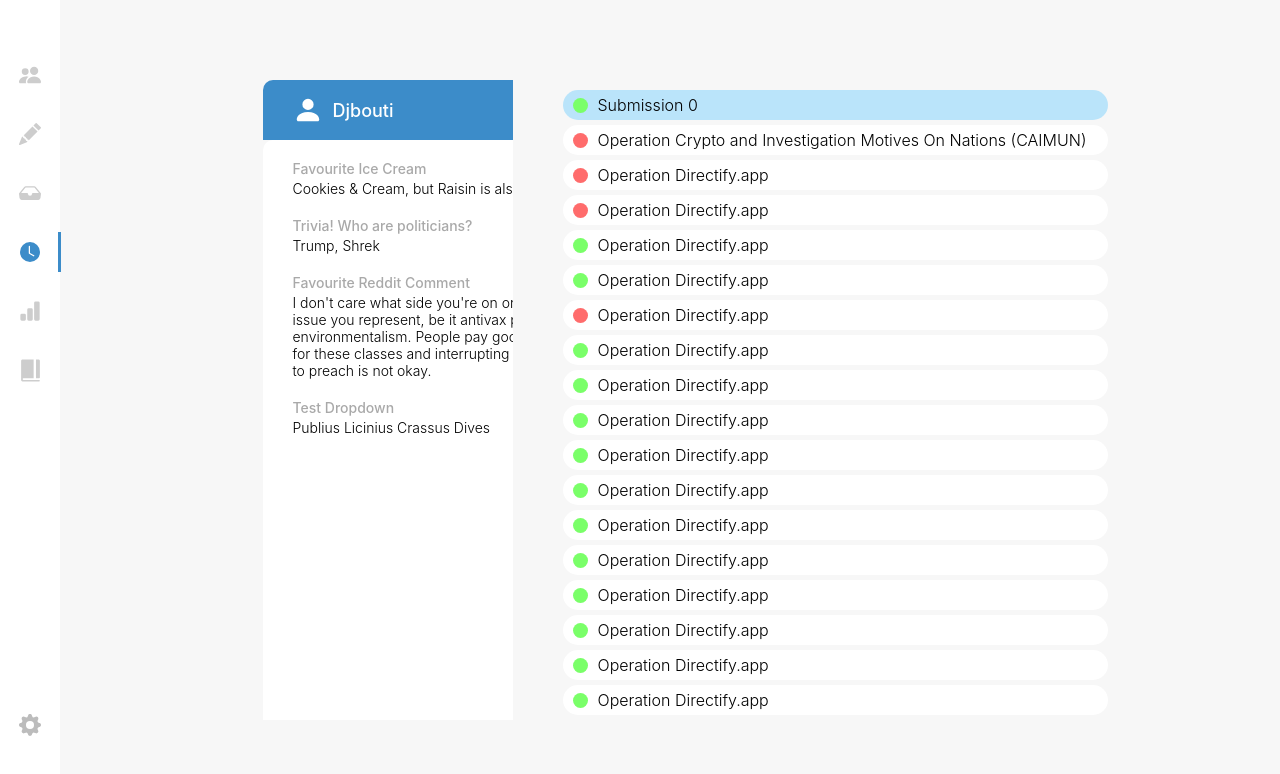
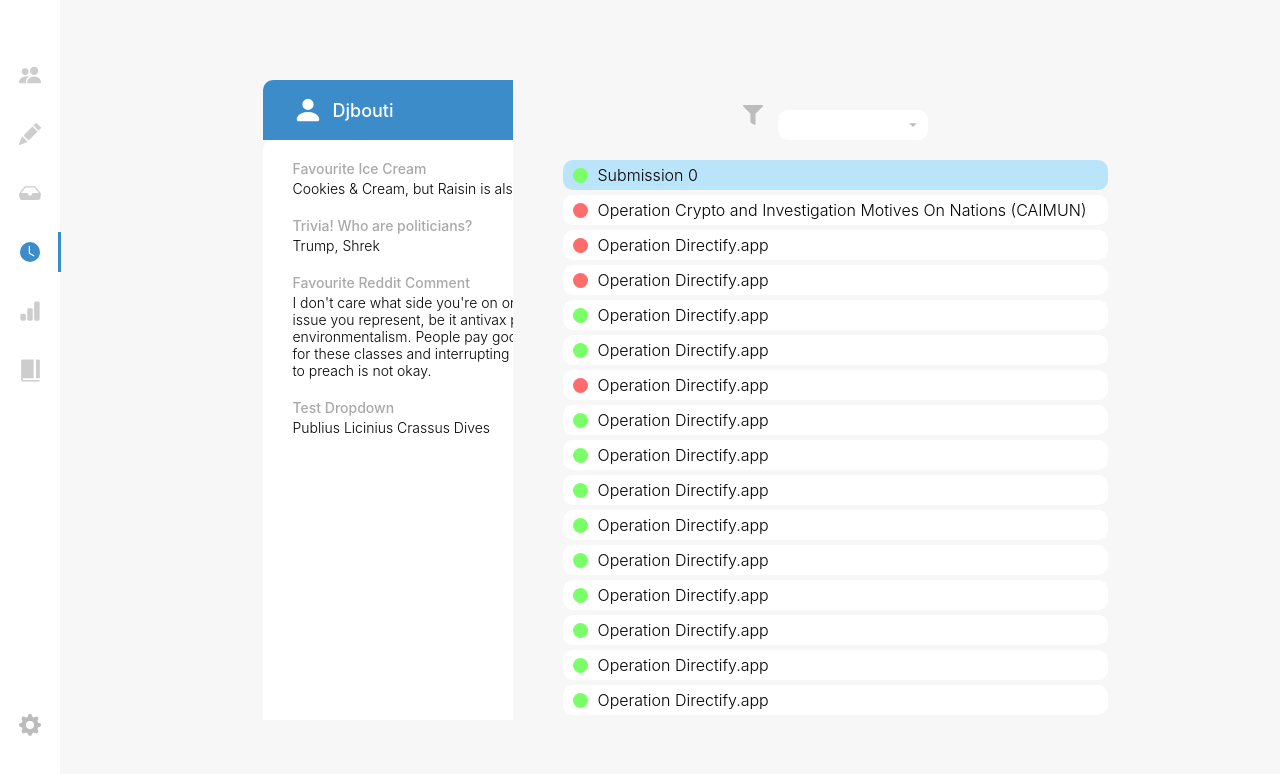
Before and after one commit to lsha0730/MUNSuite, a React (Create React App) app: page / in a window 1280 px wide. Both pictures are taken after a click on the element 30 px from the left and 252 px from the top of the page. Shown: the top 774 px of the page. Built offline with nearby package versions, Linux system fonts and the light colour scheme.

Commit message:
History (Basics, Nonfunctional filter)

```diff
--- a/src/components/history/History.js
+++ b/src/components/history/History.js
@@ -3,14 +3,18 @@ import "./History.scoped.css";
 import MockSubmissions from "../inbox/MockSubmissions.js";
 import StandardCard from "../inbox/card/StandardCard.js";
 import CustomCard from "../inbox/card/CustomCard.js";
+import { GoTriangleDown } from "react-icons/go";
+import { FaFilter } from "react-icons/fa";
 
 function History() {
     const [cardArr, setCardArr] = useState(MockSubmissions);
+    const [cardTitles, setCardTitles] = useState(cardArr.map(card => {return card.title}));
     const [cardArrRender, setCardArrRender] = useState([]);
     const [selection, setSelection] = useState(0);
     const [selectionRender, setSelectionRender] = useState();
 
     useEffect(() => {
+        setCardTitles(cardArr.map(card => {return card.title}))
         let renderArr = [];
 
         for (let i=0; i<cardArr.length; i++) {
@@ -56,6 +60,12 @@ function History() {
                 {selectionRender}
             </div>
             <div className="UI-right">
+                <div className="UI-topright">
+                    <div className="filter-group">
+                        <FaFilter size={20} className="filter-icon"/>
+                        <Dropdown options={["Passed", "Failed", "Starred"]}/>
+                    </div>
+                </div>
                 <div className="cardbar-deck-container">
                     {cardArrRender}
                 </div>
@@ -65,4 +75,51 @@ function History() {
 }
 
 
+function Dropdown(props) {
+    const [value, setValue] = useState(); // Stores the index of the item in options
+    const [dropVisible, setDropVisible] = useState(false);
+    const [dropRender, setDropRender] = useState();
+
+    let optionRenders = [];
+    for (let i=0; i<props.options.length; i++) {
+        let option = props.options[i];
+        optionRenders.push(
+            <div className="dropdown-option-container" onClick={() => {
+                setDropVisible(!dropVisible);
+                setValue(i);
+                }}>
+                <div className="dropdown-text-container">
+                    <p className="nowrap">{option}</p>
+                </div>
+            </div>
+        )
+    }
+
+    useEffect(() => {
+        if (dropVisible) {
+            setDropRender(
+                <div className="dropdown-field">
+                    {optionRenders}
+                </div>
+            );
+        } else {
+            setDropRender();
+        }
+    }, [dropVisible])
+
+    return (
+        <div>
+            <div className={dropVisible? "dropdown-defocuser":"hidden"} onClick={() => setDropVisible(false)}></div>
+            <div className={dropVisible? "dropdown-bar super-z":"dropdown-bar"} onClick={() => setDropVisible(!dropVisible)}>
+                <div className="dropdown-text-container">
+                    <p className="nowrap">{props.options[value]}</p>
+                </div>
+                <GoTriangleDown size={10} className="dropdown-triangle"/>
+                {dropRender}
+            </div>
+        </div>
+    )
+}
+
+
 export default History;
--- a/src/components/history/History.scoped.css
+++ b/src/components/history/History.scoped.css
@@ -33,6 +33,14 @@
     transition: 200ms;
 }
 
+.UI-topright {
+    display: flex;
+    justify-content: space-between;
+    align-items: center;
+
+    margin-bottom: 20px;
+}
+
 
 /*--------RIGHT-UI--------*/
 .cardbar-container {
@@ -47,7 +55,7 @@
     flex-direction: row;
     align-items: center;
 
-    border-radius: 15px;
+    border-radius: 10px;
     background-color: #FFFFFF;
     cursor: pointer;
 }
@@ -70,3 +78,115 @@
     background-color: #BAE4FA;
     transition: 200ms;
 }
+
+
+/*--------FILTER DROPDOWN--------*/
+.filter-group {
+    display: flex;
+    flex-direction: row;
+    align-items: center;
+}
+
+.filter-icon {
+    fill: #BCBCBC;
+    margin-right: 15px;
+}
+
+.dropdown-bar {
+    width: 150px;
+    height: 30px;
+    position: relative;
+    display: flex;
+    align-items: center;
+
+    padding-left: 15px;
+    padding-right: 30px;
+
+    font-size: 16px;
+
+    border-radius: 10px;
+    background-color: #FFFFFF;
+    cursor: pointer;
+}
+.dropdown-bar:hover {
+    background-color: #EEEEEE;
+}
+
+.dropdown-triangle {
+    position: absolute;
+    right: 10px;
+    top: 10px;
+    fill: #BCBCBC;
+}
+
+.dropdown-field {
+    width: 100%;
+    max-height: 200px;
+    position: absolute;
+    top: 0px;
+    left: 0px;
+    z-index: 10;
+    overflow-y: auto;
+
+    padding-top: 10px;
+    padding-bottom: 10px;
+    font-size: 14px;
+
+    border-color: rgba(46, 18, 18, 0);
+    border-radius: 10px;
+    background-color: #F7F7F7;
+    box-shadow: 0 0 10px rgba(0,0,0,0.05);
+}
+.dropdown-field:hover::-webkit-scrollbar-track {
+    background: rgba(241, 241, 241, 1);
+    opacity: 100%;
+    transition: 200ms;
+}
+.dropdown-field:hover::-webkit-scrollbar-thumb {
+    background: rgba(188, 188, 188, 1);
+    opacity: 100%;
+    transition: 200ms;
+}
+
+.dropdown-defocuser {
+    width: 100vw;
+    height: 100vh;
+    position: fixed;
+    left: 0;
+    top: 0;
+    z-index: 2;
+}
+
+.dropdown-option-container {
+    width: 100%;
+    height: 28px;
+    padding: 5px;
+    padding-left: 25px;
+    padding-right: 25px;
+    overflow-x: hidden;
+    cursor: pointer;
+
+    -webkit-user-select: none; /* Safari */
+    -moz-user-select: none; /* Firefox */
+    -ms-user-select: none; /* IE10+/Edge */
+    user-select: none; /* Standard */
+}
+.dropdown-option-container:hover {
+    background-color: #EEEEEE;
+}
+
+.dropdown-text-container {
+    overflow: hidden;
+}
+
+.nowrap {
+    white-space: nowrap;
+}
+
+.hidden {
+    display: none;
+}
+
+.super-z {
+    z-index: 10;
+}
```
